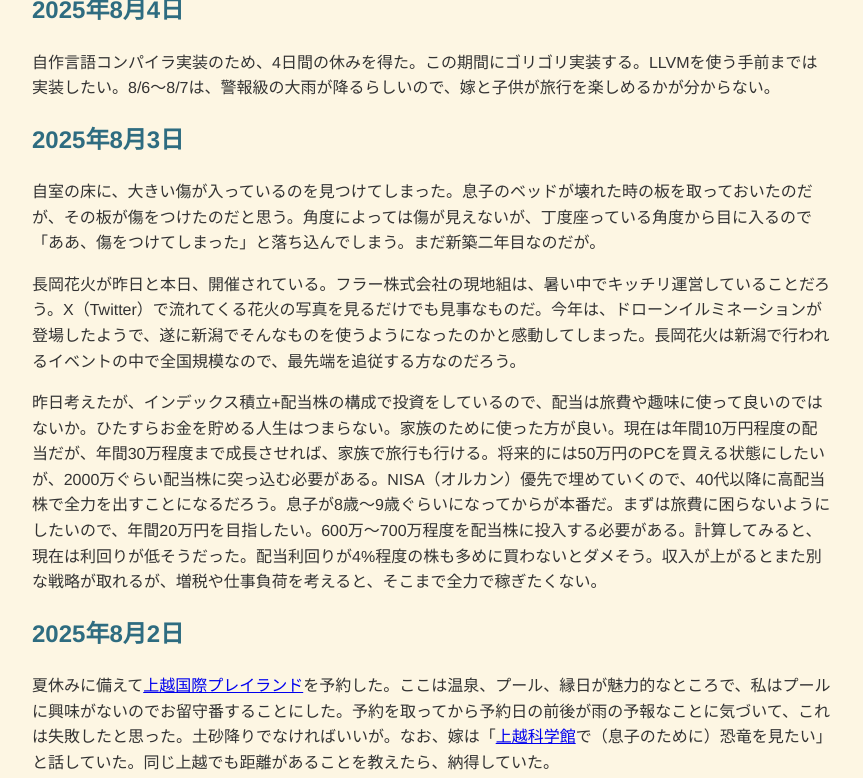
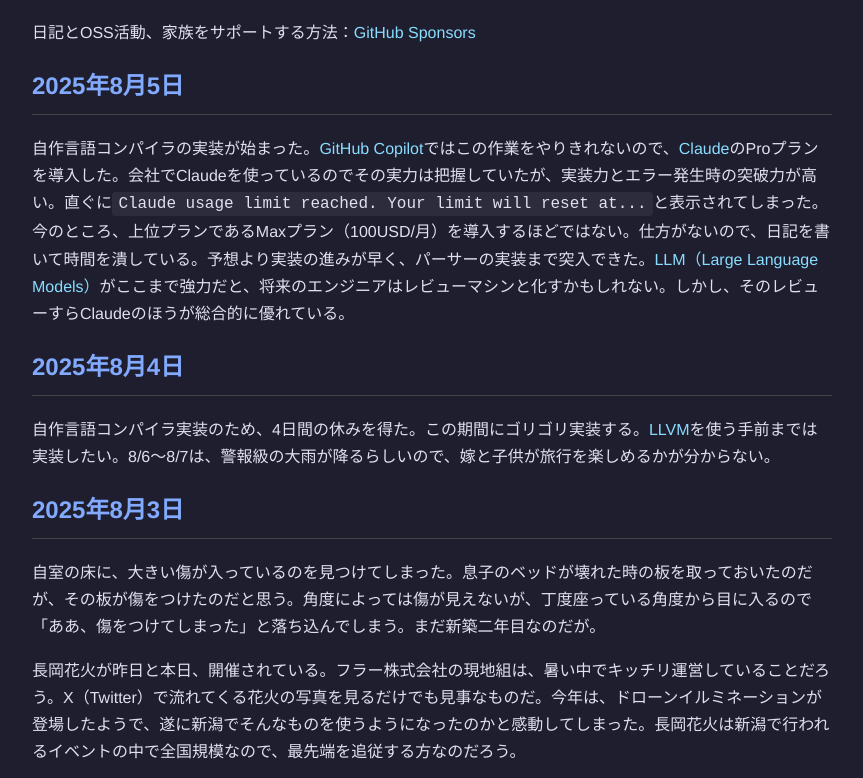
Before and after one commit to nao1215/my-life, a plain HTML site: page index.html in a window 1280 px wide. Shown: the part 194-972 px from the top of the page, without its empty margins (208-1071 px from the left). Drawn offline with Linux system fonts and the light colour scheme.

Commit message:
deploy: fa612200205c8ab70c60dad139fb87c13e1eb37c

```diff
--- a/index.html
+++ b/index.html
@@ -29,8 +29,19 @@
 <h1 class="title">nao1215（nchika）の日記</h1>
 </header>
 <h1 id="年">2025年</h1>
+<p>日記とOSS活動、家族をサポートする方法：<a
+href="https://github.com/sponsors/nao1215">GitHub Sponsors</a></p>
+<h2 id="年8月5日">2025年8月5日</h2>
+<p>自作言語コンパイラの実装が始まった。<a
+href="https://github.com/features/copilot?locale=ja">GitHub
+Copilot</a>ではこの作業をやりきれないので、<a
+href="https://claude.ai/">Claude</a>のProプランを導入した。会社でClaudeを使っているのでその実力は把握していたが、実装力とエラー発生時の突破力が高い。直ぐに<code>Claude usage limit reached. Your limit will reset at...</code>と表示されてしまった。今のところ、上位プランであるMaxプラン（100USD/月）を導入するほどではない。仕方がないので、日記を書いて時間を潰している。予想より実装の進みが早く、パーサーの実装まで突入できた。<a
+href="https://ja.wikipedia.org/wiki/%E5%A4%A7%E8%A6%8F%E6%A8%A1%E8%A8%80%E8%AA%9E%E3%83%A2%E3%83%87%E3%83%AB">LLM（Large
+Language
+Models）</a>がここまで強力だと、将来のエンジニアはレビューマシンと化すかもしれない。しかし、そのレビューすらClaudeのほうが総合的に優れている。</p>
 <h2 id="年8月4日">2025年8月4日</h2>
-<p>自作言語コンパイラ実装のため、4日間の休みを得た。この期間にゴリゴリ実装する。LLVMを使う手前までは実装したい。8/6〜8/7は、警報級の大雨が降るらしいので、嫁と子供が旅行を楽しめるかが分からない。</p>
+<p>自作言語コンパイラ実装のため、4日間の休みを得た。この期間にゴリゴリ実装する。<a
+href="https://llvm.org/">LLVM</a>を使う手前までは実装したい。8/6〜8/7は、警報級の大雨が降るらしいので、嫁と子供が旅行を楽しめるかが分からない。</p>
 <h2 id="年8月3日">2025年8月3日</h2>
 <p>自室の床に、大きい傷が入っているのを見つけてしまった。息子のベッドが壊れた時の板を取っておいたのだが、その板が傷をつけたのだと思う。角度によっては傷が見えないが、丁度座っている角度から目に入るので「ああ、傷をつけてしまった」と落ち込んでしまう。まだ新築二年目なのだが。</p>
 <p>長岡花火が昨日と本日、開催されている。フラー株式会社の現地組は、暑い中でキッチリ運営していることだろう。X（Twitter）で流れてくる花火の写真を見るだけでも見事なものだ。今年は、ドローンイルミネーションが登場したようで、遂に新潟でそんなものを使うようになったのかと感動してしまった。長岡花火は新潟で行われるイベントの中で全国規模なので、最先端を追従する方なのだろう。</p>
--- a/style.css
+++ b/style.css
@@ -1,8 +1,8 @@
 body {
-    font-family: "Helvetica", sans-serif;
-    line-height: 1.6;
-    background-color: #fdf6e3;
-    color: #333;
+    font-family: "Helvetica Neue", "Segoe UI", sans-serif;
+    line-height: 1.7;
+    background-color: #1e1e2f;
+    color: #e0e0f0;
     max-width: 800px;
     margin: 40px auto;
     padding: 0 20px;
@@ -11,11 +11,31 @@ body {
 h1,
 h2,
 h3 {
-    color: #2e6c80;
+    color: #82aaff;
+    border-bottom: 1px solid #444;
+    padding-bottom: 0.3em;
+}
+
+a {
+    color: #89ddff;
+    text-decoration: none;
+}
+
+a:hover {
+    text-decoration: underline;
+}
+
+code {
+    background-color: #2c2c3c;
+    padding: 0.2em 0.4em;
+    border-radius: 4px;
+    font-family: "Fira Code", monospace;
 }
 
 img {
     max-width: 100%;
     display: block;
     margin: 20px auto;
+    border-radius: 8px;
+    box-shadow: 0 2px 12px rgba(0, 0, 0, 0.3);
 }
```
